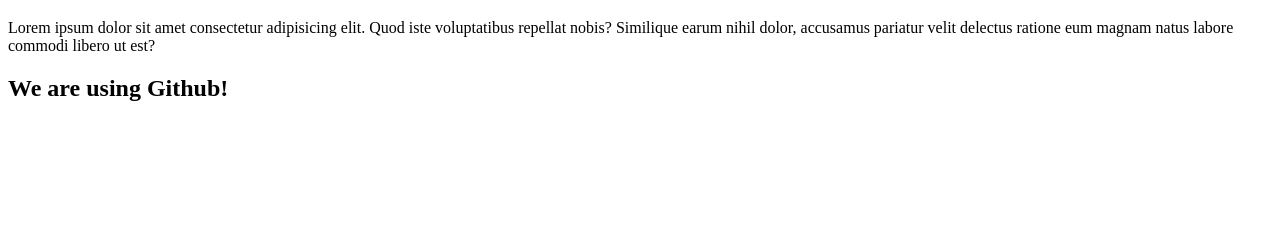
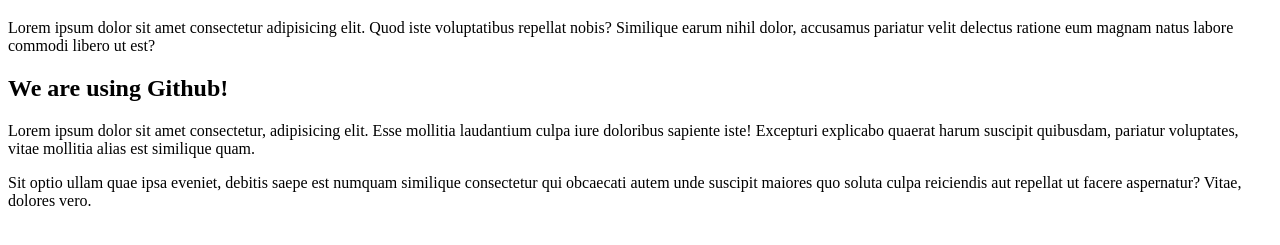
Before and after one commit to uladiver/example1, a plain HTML site: page index.html in a window 1280 px wide. Shown: the part 61-306 px from the top of the page. Drawn offline with Linux system fonts and the light colour scheme.

Commit message:
Update index.html

```diff
--- a/index.html
+++ b/index.html
@@ -10,5 +10,7 @@
   <h1>Hello out there!</h1>
   <p>Lorem ipsum dolor sit amet consectetur adipisicing elit. Quod iste voluptatibus repellat nobis? Similique earum nihil dolor, accusamus pariatur velit delectus ratione eum magnam natus labore commodi libero ut est?</p>
   <h2>We are using Github!</h2>
+  <p>Lorem ipsum dolor sit amet consectetur, adipisicing elit. Esse mollitia laudantium culpa iure doloribus sapiente iste! Excepturi explicabo quaerat harum suscipit quibusdam, pariatur voluptates, vitae mollitia alias est similique quam.</p>
+  <p>Sit optio ullam quae ipsa eveniet, debitis saepe est numquam similique consectetur qui obcaecati autem unde suscipit maiores quo soluta culpa reiciendis aut repellat ut facere aspernatur? Vitae, dolores vero.</p>
 </body>
 </html>
```
